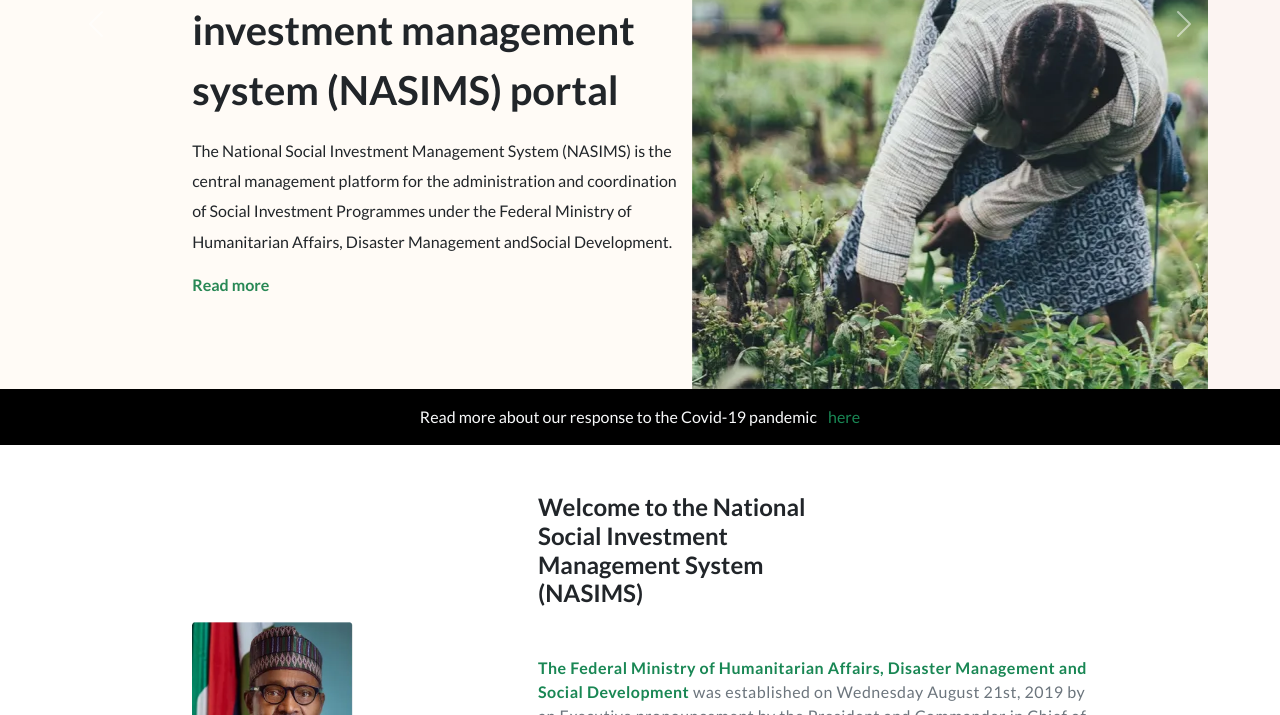
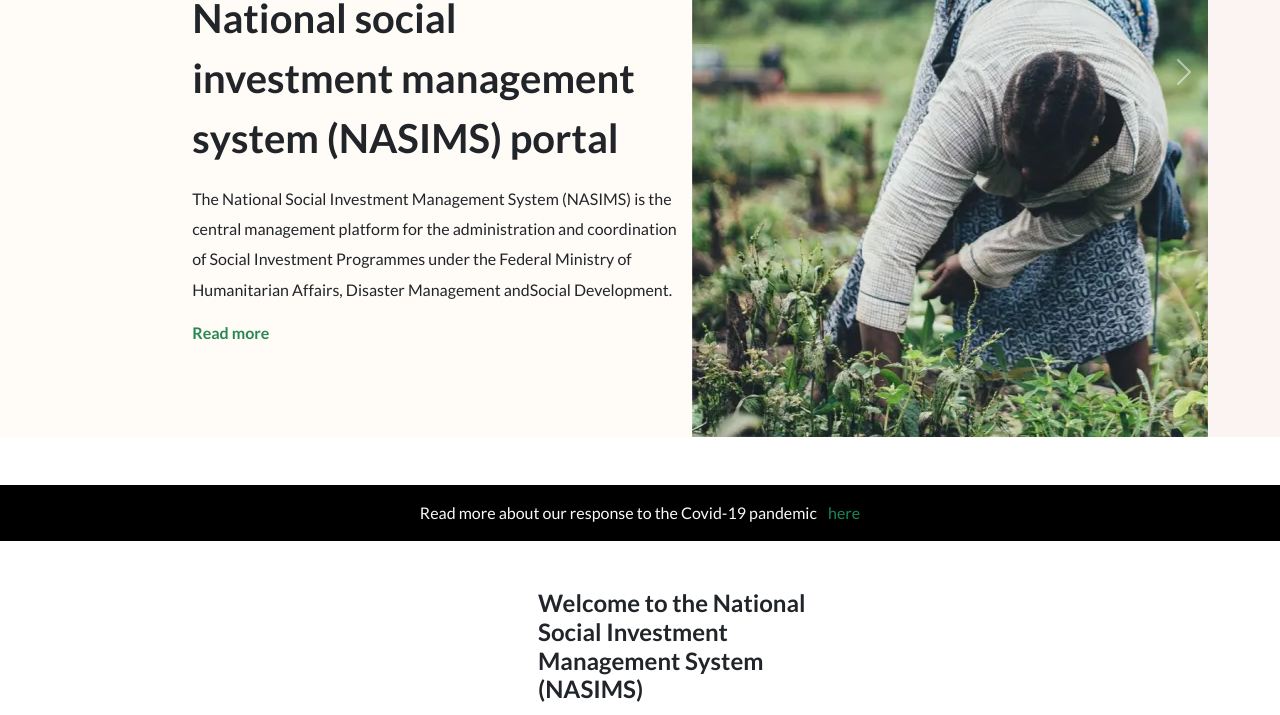
Before and after one commit to Atsue-Kindness/Nasims, a plain HTML site: page index.html in a window 1280 px wide. Shown: the part 342-1057 px from the top of the page. Drawn offline with nearby package versions, Linux system fonts and the light colour scheme.

Commit message:
fourtheen commit

```diff
--- a/index.html
+++ b/index.html
@@ -47,7 +47,7 @@
 
     <header>
         <div id="carouselExampleControls" class="carousel slide" data-bs-ride="carousel">
-            <div class="carousel-inner">
+            <div class="carousel-inner py-md-5">
 
                 <div class="carousel-item active give-bg">
                     <div class="hero-banner-one">
```
